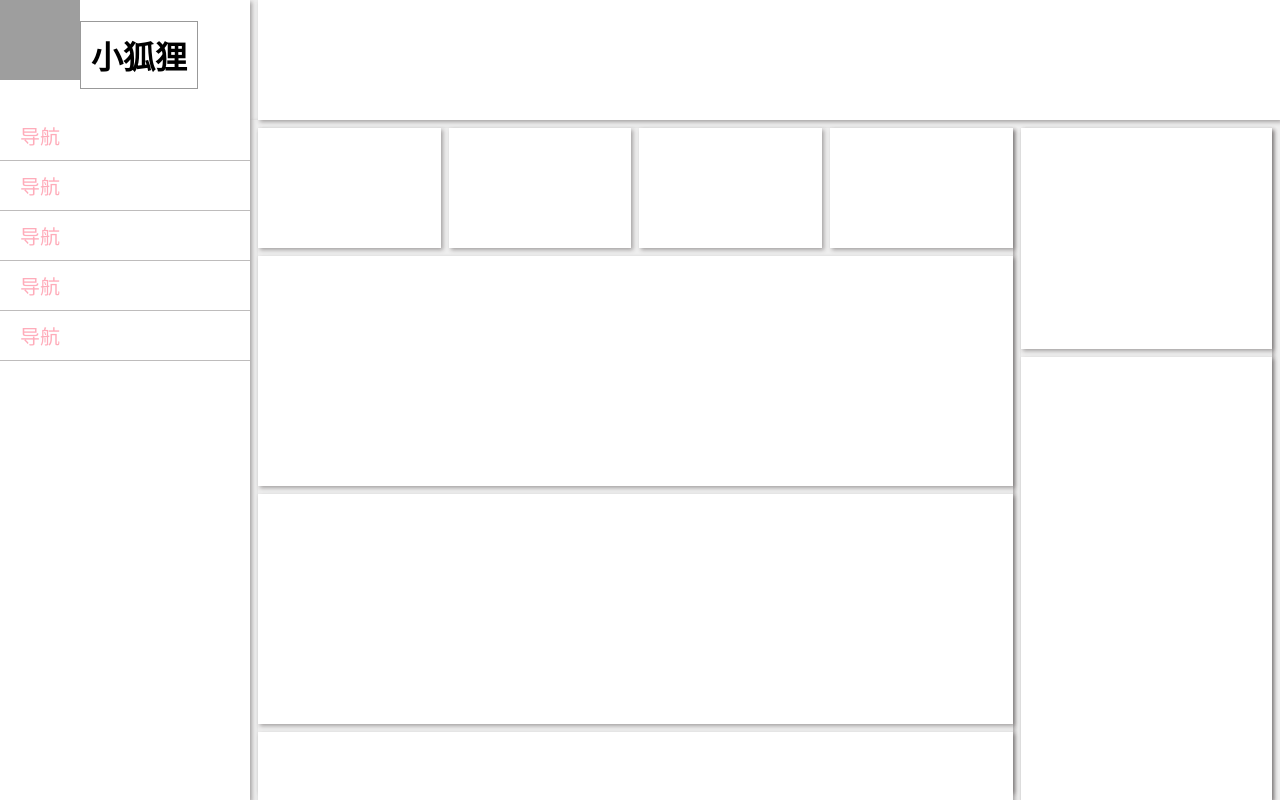
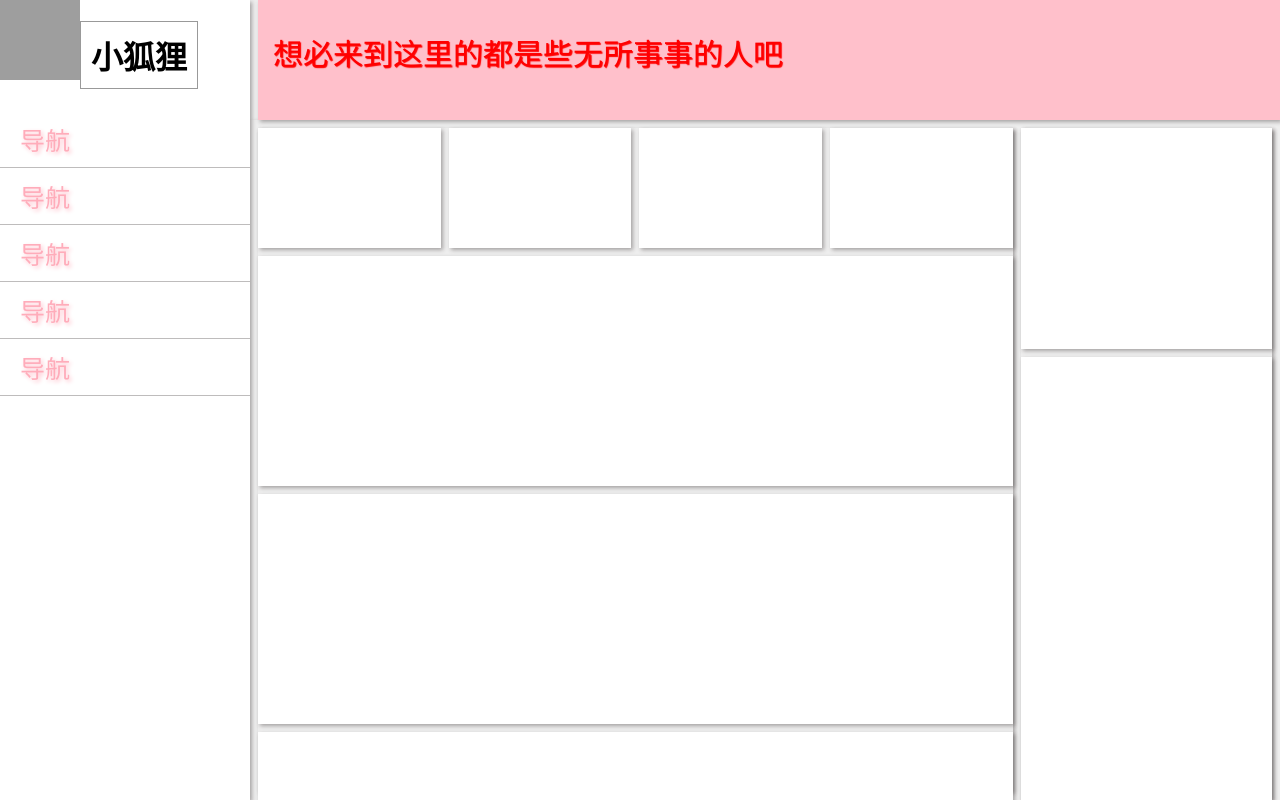
Before and after one commit to kaishanchuqing/re01-one, a plain HTML site: page flex.html in a window 1280 px wide. Drawn offline with Linux system fonts and the light colour scheme; grey boxes are pictures that could not be loaded.

Commit message:
Add files via upload

```diff
--- a/flex.html
+++ b/flex.html
@@ -13,11 +13,20 @@
       .yinYing {
         box-shadow: 2px 2px 4px #4640406d;
       }
+      .pinkwenZi {
+        text-shadow: 2px 2px 4px pink;
+      }
+      .redwenZi {
+        text-shadow: 1px 1px 1px red;
+      }
       .flex {
         display: flex;
       }
       .baiSe {
         background-color: white;
+      }
+      .fenSe {
+        background-color: pink;
       }
       .flex1 {
         flex: 1;
@@ -42,6 +51,9 @@
         border-bottom: 1px solid rgb(190, 188, 188);
         font-size: 20px;
         color: rgb(255, 172, 186);
+      }
+      .mgl15 {
+        margin-left: 15px;
       }
       @media (max-width: 600px) {
         .ceBian {
@@ -90,17 +102,21 @@
       </div>
       <!--导航栏-->
       <div class="flex1">
-        <div class="daoHang">导航</div>
-        <div class="daoHang">导航</div>
-        <div class="daoHang">导航</div>
-        <div class="daoHang">导航</div>
-        <div class="daoHang">导航</div>
+        <div style="font-size: 25px" class="daoHang pinkwenZi">导航</div>
+        <div style="font-size: 25px" class="daoHang pinkwenZi">导航</div>
+        <div style="font-size: 25px" class="daoHang pinkwenZi">导航</div>
+        <div style="font-size: 25px" class="daoHang pinkwenZi">导航</div>
+        <div style="font-size: 25px" class="daoHang pinkwenZi">导航</div>
       </div>
     </div>
     <!--主区域-->
     <div class="flex1 flex colum yinYing">
       <!--头部栏-->
-      <div style="height: 120px; z-index: 1" class="baiSe mgl8 yinYing"></div>
+      <div style="height: 120px; z-index: 1" class="fenSe mgl8 yinYing flex">
+        <p style="color: red; font-size: 30px" class="mgl15 redwenZi">
+          想必来到这里的都是些无所事事的人吧
+        </p>
+      </div>
       <!--内容区-->
       <div style="overflow: auto" class="neiRong flex1 flex yinYing">
         <!--左区-->
```
